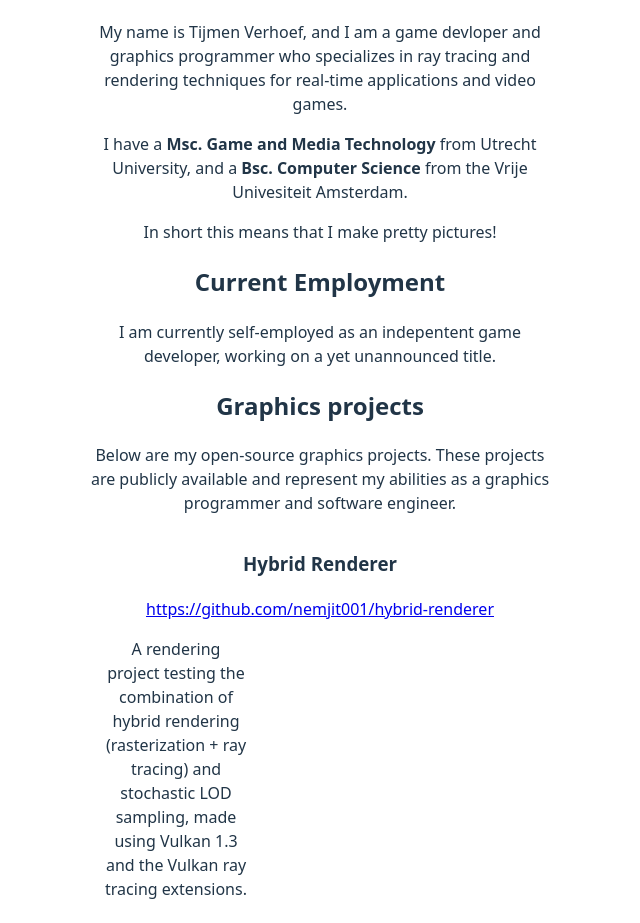
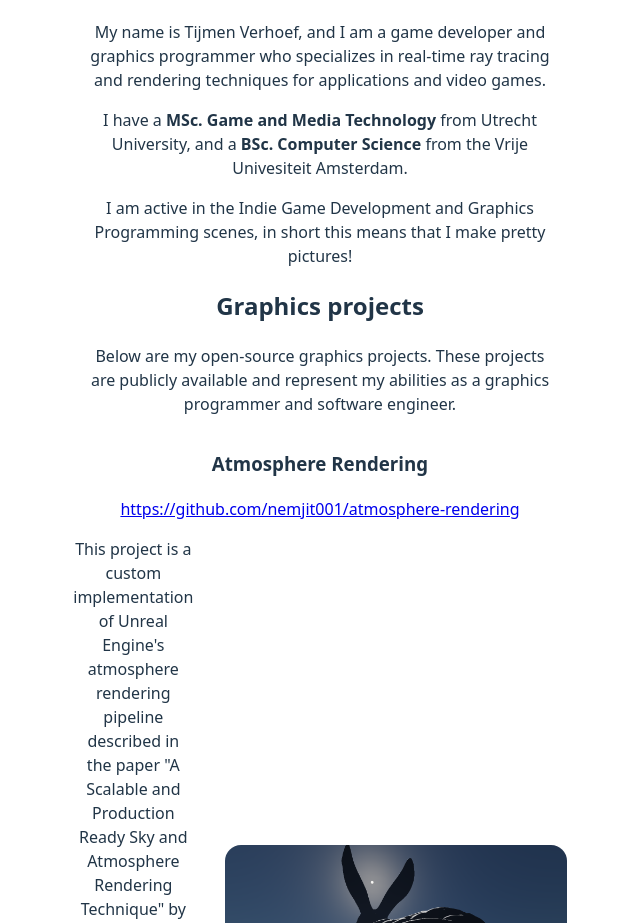
Before and after one commit to nemjit001/nemjit001.github.io, a React (Vite) app: page / in a window 1280 px wide. Shown: the part 389-1312 px from the top of the page, without its empty margins (320-960 px from the left). Built offline with nearby package versions, Linux system fonts and the light colour scheme.

Commit message:
adds atmosphere rendering project, fixes some spelling mistakes

```diff
--- a/src/App/AboutMe.tsx
+++ b/src/App/AboutMe.tsx
@@ -8,21 +8,21 @@ function AboutMe() {
             <section>
                 <img className='headshot-image' src={ProfilePic} alt='Profile picture showing me standing in a field' />
                 <p>
-                    My name is Tijmen Verhoef, and I am a game devloper and graphics programmer who specializes in ray tracing and rendering techniques
-                    for real-time applications and video games.
+                    My name is Tijmen Verhoef, and I am a game developer and graphics programmer who specializes in real-time ray tracing and rendering techniques
+                    for applications and video games.
                 </p>
                 <p>
-                    I have a <span className="education">Msc. Game and Media Technology</span> from
-                    Utrecht University, and a <span className="education">Bsc. Computer Science</span> from the Vrije Univesiteit Amsterdam.
+                    I have a <span className="education">MSc. Game and Media Technology</span> from
+                    Utrecht University, and a <span className="education">BSc. Computer Science</span> from the Vrije Univesiteit Amsterdam.
                 </p>
                 <p>
-                    In short this means that I make pretty pictures!
+                    I am active in the Indie Game Development and Graphics Programming scenes, in short this means that I make pretty pictures!
                 </p>
             </section>
-            <h2>Current Employment</h2>
+            {/* <h2>Current Employment</h2>
             <section>
                 <p>I am currently self-employed as an indepentent game developer, working on a yet unannounced title.</p>
-            </section>
+            </section> */}
         </>
     );
 }
--- a/src/App/Projects.tsx
+++ b/src/App/Projects.tsx
@@ -1,4 +1,5 @@
 import './Projects.css'
+import AtmosphereRenderingImage from '/atmosphere_rendering.png'
 import HybridRendererImage from '/hybrid_renderer.png'
 
 interface ProjectDescription {
@@ -9,6 +10,17 @@ interface ProjectDescription {
 }
 
 const PROJECT_LIST: ProjectDescription[] = [
+    {
+        name: "Atmosphere Rendering",
+        url: "https://github.com/nemjit001/atmosphere-rendering",
+        description: [
+            `This project is a custom implementation of Unreal Engine's atmosphere rendering pipeline described in
+            the paper "A Scalable and Production Ready Sky and Atmosphere Rendering Technique" by Sébastien Hillaire (2020)`,
+            `The render pipeline was implemented in EA SEED's Gigi Rendering Framework. The render pipeline can be reused by other techniques,
+            acting as a drop-in replacement for a regular sky box.`
+        ],
+        image: AtmosphereRenderingImage
+    },
     // {
     //     name: "Bonsai",
     //     url: "https://github.com/nemjit001/bonsai-renderer",
@@ -23,12 +35,11 @@ const PROJECT_LIST: ProjectDescription[] = [
         name: "Hybrid Renderer",
         url: "https://github.com/nemjit001/hybrid-renderer",
         description: [
-            `A rendering project testing the combination of hybrid rendering (rasterization + ray tracing) and stochastic LOD sampling, made using Vulkan 1.3 and
-            the Vulkan ray tracing extensions.`,
+            `This project showcases combining a hybrid rendering pipeline (rasterization + ray tracing) with stochastic LOD sampling,
+            implemented using Vulkan 1.3 and the Vulkan ray tracing extensions.`,
             `The implementation provides a reference path tracer implemented using RTX raytracing, and a Hybrid Rendering pipeline
             that combines a standard deferred shading setup with raytraced direct illumination.`,
-            `The Stochastic LOD sampling blends model LOD’s in both a rasterized
-            G-Buffer pass and in the raytracing passes.`
+            `The Stochastic LOD sampling blends model LODs in both a rasterized G-Buffer pass and in the raytracing passes.`
         ],
         image: HybridRendererImage
     },
```
Also changed, not shown: public/atmosphere_rendering.png (added), 1 other file (tests, documents, lock files or other folders).
